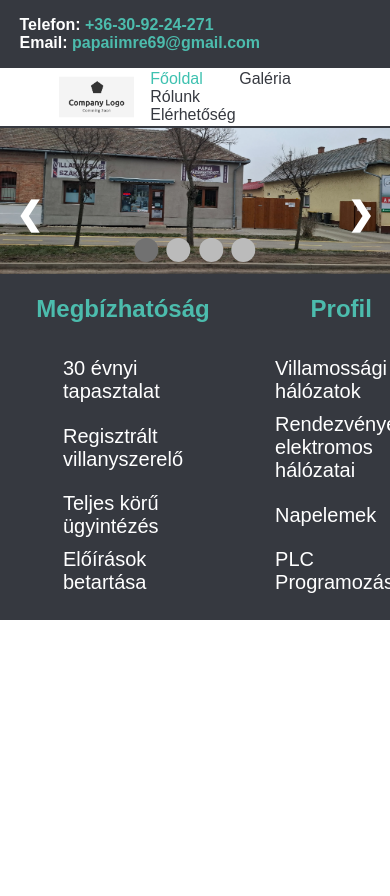
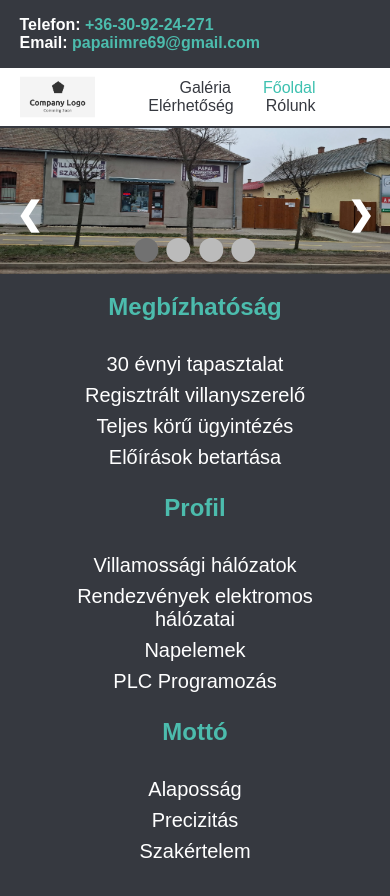
Before and after one commit to Degubi/PapaiWeboldal, a plain HTML site: page index.html in a window 390 px wide. Before the commit the page ends 844 px from the top, so only its background shows below. Drawn offline with Linux system fonts and the light colour scheme.

Commit message:
Make footer table & navbar more responsive

```diff
--- a/index.html
+++ b/index.html
@@ -29,32 +29,34 @@
         </nav>
         <div id = "content" style = "overflow: hidden;"></div>
         <footer>
-            <table>
-                <tr>
-                    <th>Megbízhatóság</th>
-                    <th>Profil</th>
-                    <th>Mottó</th>
-                </tr>
-                <tr>
-                    <td>30 évnyi tapasztalat</td>
-                    <td>Villamossági hálózatok</td>
-                    <td>Alaposság</td>
-                </tr>
-                <tr>
-                    <td>Regisztrált villanyszerelő</td>
-                    <td>Rendezvények elektromos hálózatai</td>
-                    <td>Precizitás</td>
-                </tr>
-                <tr>
-                    <td>Teljes körű ügyintézés</td>
-                    <td>Napelemek</td>
-                    <td>Szakértelem</td>
-                </tr>
-                <tr>
-                    <td>Előírások betartása</td>
-                    <td>PLC Programozás</td>
-                </tr>
-            </table>
+            <div id = "table">
+                <div class = "column">
+                    <h3>Megbízhatóság</h3>
+                    <ul>
+                        <li>30 évnyi tapasztalat</li>
+                        <li>Regisztrált villanyszerelő</li>
+                        <li>Teljes körű ügyintézés</li>
+                        <li>Előírások betartása</li>
+                    </ul>
+                </div>
+                <div class = "column">
+                    <h3>Profil</h3>
+                    <ul>
+                        <li>Villamossági hálózatok</li>
+                        <li>Rendezvények elektromos hálózatai</li>
+                        <li>Napelemek</li>
+                        <li>PLC Programozás</li>
+                    </ul>
+                </div>
+                <div class = "column">
+                    <h3>Mottó</h3>
+                    <ul>
+                        <li>Alaposság</li>
+                        <li>Precizitás</li>
+                        <li>Szakértelem</li>
+                    </ul>
+                </div>
+            </div>
         </footer>
     </body>
 </html>
--- a/styles.css
+++ b/styles.css
@@ -72,17 +72,25 @@ footer {
     overflow-x: hidden;
 }
 
-footer table {
-    margin: auto;
+footer #table {
+    display: flex;
+    justify-content: center;
 }
 
-footer th {
+footer h3 {
+    text-align: center;
     font-size: 24px;
     color: #4cbcad;
-    padding-bottom: 32px;
+    margin: 0px;
+    padding: 1px 0px 16px 0px;
 }
 
-footer td {
+footer ul {
+    list-style-type: none;
+    padding: 0;
+}
+
+footer li {
     font-size: 20px;
     color: white;
     padding: 0px 45px 8px 45px;
@@ -97,4 +105,18 @@ footer td {
     #phone-email-separator {
         display: block;
     }
+
+    #logo {
+        margin-left: 5%;
+    }
+
+    nav a {
+        float: right;
+    }
+
+    footer #table {
+        flex-direction: column;
+        align-items: center;
+        text-align: center;
+    }
 }
```
